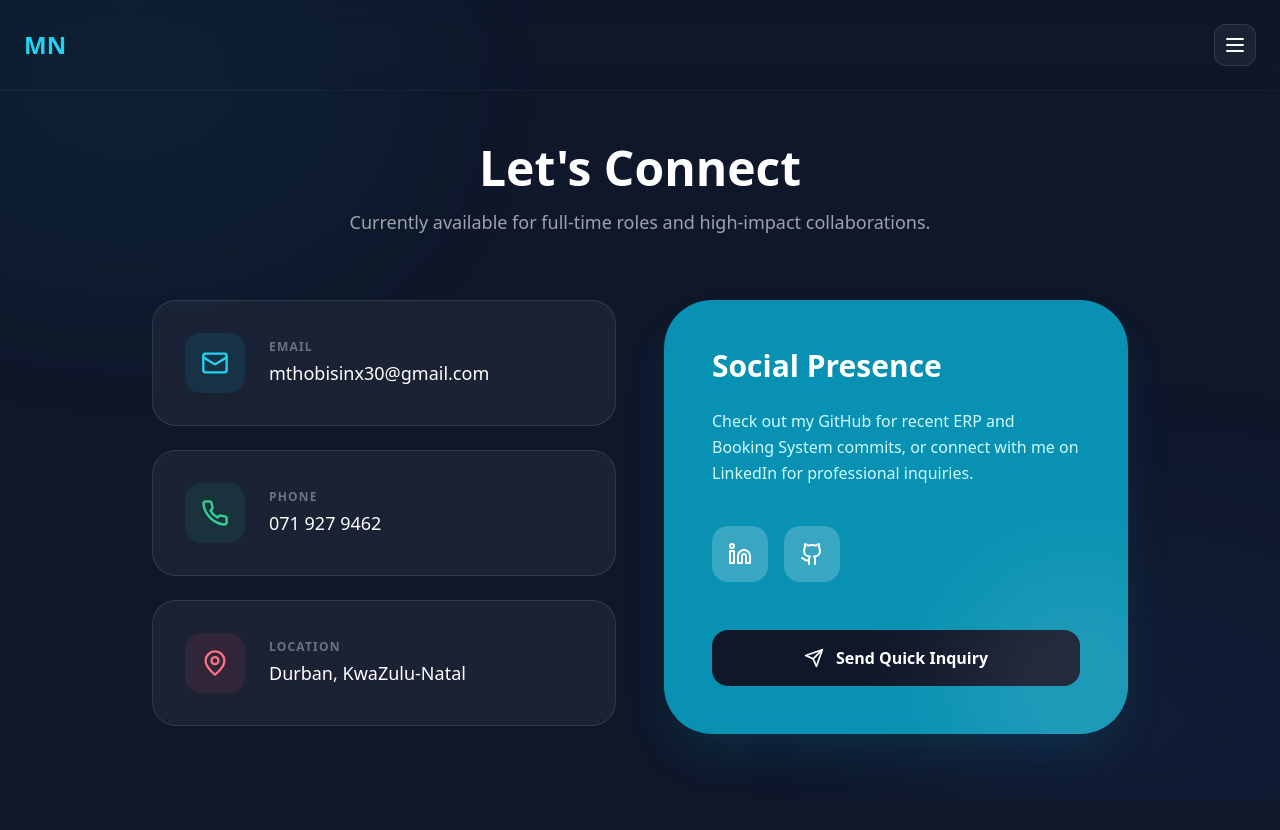
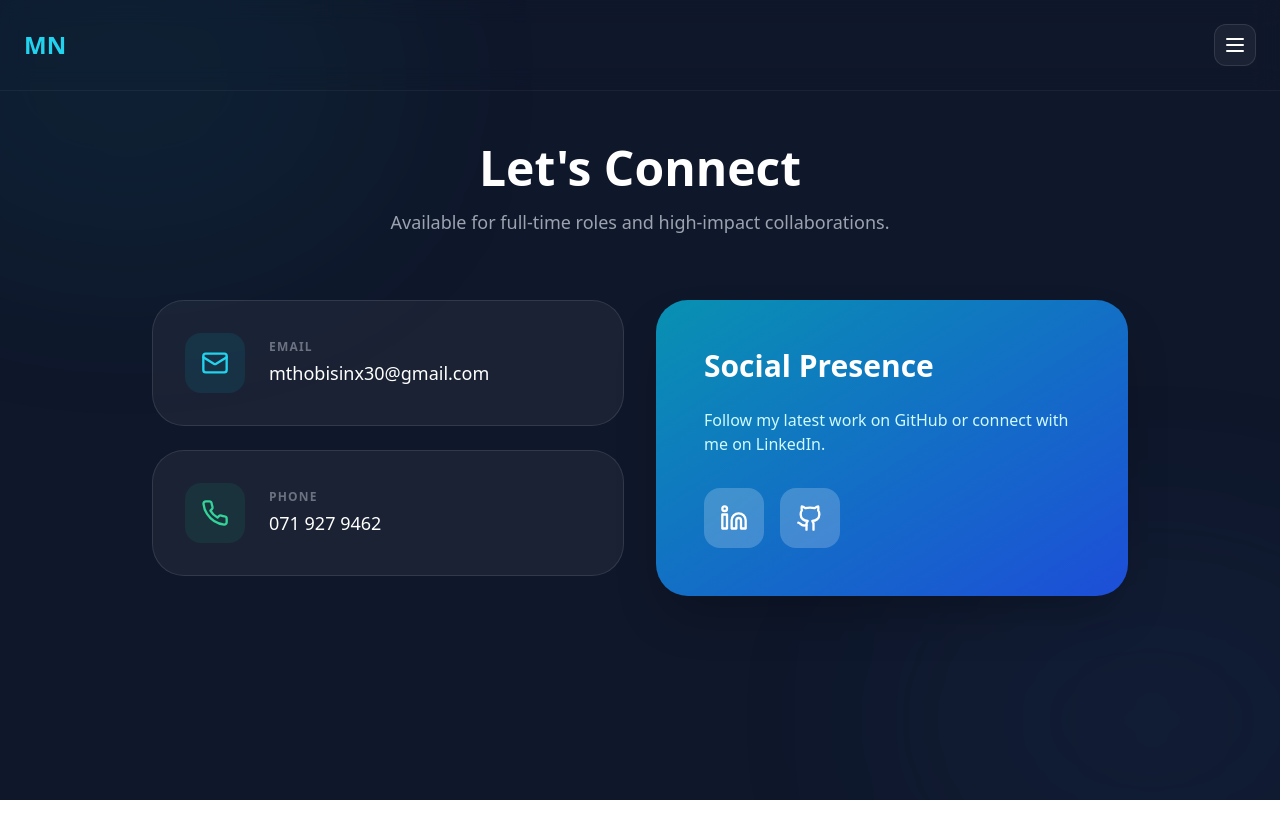
Before and after one commit to mthobisi30/portfolio, a React (Vite) app: page /contact in a window 1280 px wide. After the commit the page ends 800 px from the top, so only its background shows below. Built offline with nearby package versions, Linux system fonts and the light colour scheme.

Commit message:
Update Contact.jsx

```diff
--- a/src/pages/Contact.jsx
+++ b/src/pages/Contact.jsx
@@ -1,75 +1,40 @@
 import React from 'react';
-import { Mail, Phone, MapPin, Linkedin, Github, Send } from 'lucide-react';
+import { Mail, Phone, MapPin, Linkedin, Github } from 'lucide-react';
 import { CV_DATA } from '../data';
 
 export default function Contact() {
   return (
     <div className="max-w-5xl mx-auto px-6 py-12 animate-fade-in">
       <div className="text-center mb-16">
-        <h2 className="text-5xl font-bold mb-4">Let's Connect</h2>
-        <p className="text-gray-400 text-lg">Currently available for full-time roles and high-impact collaborations.</p>
+        <h2 className="text-5xl font-bold mb-4 text-white">Let's Connect</h2>
+        <p className="text-gray-400 text-lg">Available for full-time roles and high-impact collaborations.</p>
       </div>
 
-      <div className="grid md:grid-cols-2 gap-12">
-        {/* Contact Info Cards */}
+      <div className="grid md:grid-cols-2 gap-8">
         <div className="space-y-6">
-          <a href={`mailto:${CV_DATA.email}`} className="flex items-center gap-6 p-8 bg-white/5 border border-white/10 rounded-3xl hover:bg-white/10 transition-all group">
-            <div className="p-4 bg-cyan-500/10 rounded-2xl text-cyan-400 group-hover:scale-110 transition-transform">
-              <Mail size={28} />
-            </div>
+          <a href={`mailto:${CV_DATA.email}`} className="flex items-center gap-6 p-8 bg-white/5 border border-white/10 rounded-[2rem] hover:bg-white/10 transition-all group">
+            <div className="p-4 bg-cyan-500/10 rounded-2xl text-cyan-400 group-hover:scale-110 transition-transform"><Mail size={28} /></div>
             <div>
-              <p className="text-xs text-gray-500 uppercase font-bold tracking-widest mb-1">Email</p>
-              <p className="text-lg font-medium">{CV_DATA.email}</p>
+              <p className="text-xs text-gray-500 font-bold uppercase tracking-widest mb-1">Email</p>
+              <p className="text-lg font-medium text-white">{CV_DATA.email}</p>
             </div>
           </a>
-
-          <a href={`tel:${CV_DATA.phone}`} className="flex items-center gap-6 p-8 bg-white/5 border border-white/10 rounded-3xl hover:bg-white/10 transition-all group">
-            <div className="p-4 bg-emerald-500/10 rounded-2xl text-emerald-400 group-hover:scale-110 transition-transform">
-              <Phone size={28} />
-            </div>
+          <a href={`tel:${CV_DATA.phone}`} className="flex items-center gap-6 p-8 bg-white/5 border border-white/10 rounded-[2rem] hover:bg-white/10 transition-all group">
+            <div className="p-4 bg-emerald-500/10 rounded-2xl text-emerald-400 group-hover:scale-110 transition-transform"><Phone size={28} /></div>
             <div>
-              <p className="text-xs text-gray-500 uppercase font-bold tracking-widest mb-1">Phone</p>
-              <p className="text-lg font-medium">{CV_DATA.phone}</p>
+              <p className="text-xs text-gray-500 font-bold uppercase tracking-widest mb-1">Phone</p>
+              <p className="text-lg font-medium text-white">{CV_DATA.phone}</p>
             </div>
           </a>
-
-          <div className="flex items-center gap-6 p-8 bg-white/5 border border-white/10 rounded-3xl group">
-            <div className="p-4 bg-rose-500/10 rounded-2xl text-rose-400">
-              <MapPin size={28} />
-            </div>
-            <div>
-              <p className="text-xs text-gray-500 uppercase font-bold tracking-widest mb-1">Location</p>
-              <p className="text-lg font-medium">{CV_DATA.location}</p>
-            </div>
-          </div>
         </div>
 
-        {/* Social and Quick Message */}
-        <div className="bg-cyan-600 p-12 rounded-[3rem] text-white relative overflow-hidden flex flex-col justify-between shadow-2xl shadow-cyan-600/20">
-          <div className="relative z-10">
-            <h3 className="text-3xl font-bold mb-6">Social Presence</h3>
-            <p className="mb-10 text-cyan-100 leading-relaxed">
-              Check out my GitHub for recent ERP and Booking System commits, or connect with me on LinkedIn for professional inquiries.
-            </p>
-
-            <div className="flex gap-4">
-              <a href={`https://${CV_DATA.linkedin}`} target="_blank" rel="noreferrer" className="p-4 bg-white/20 rounded-2xl hover:bg-white/30 transition-all">
-                <Linkedin size={24} />
-              </a>
-              <a href="https://github.com/mthobisi30" target="_blank" rel="noreferrer" className="p-4 bg-white/20 rounded-2xl hover:bg-white/30 transition-all">
-                <Github size={24} />
-              </a>
-            </div>
+        <div className="bg-gradient-to-br from-cyan-600 to-blue-700 p-12 rounded-[2rem] text-white flex flex-col justify-center shadow-2xl">
+          <h3 className="text-3xl font-bold mb-6">Social Presence</h3>
+          <p className="text-cyan-100 mb-8">Follow my latest work on GitHub or connect with me on LinkedIn.</p>
+          <div className="flex gap-4">
+            <a href={`https://${CV_DATA.linkedin}`} target="_blank" rel="noreferrer" className="p-4 bg-white/20 rounded-2xl hover:bg-white/30 transition-all"><Linkedin size={28} /></a>
+            <a href="https://github.com/mthobisi30" target="_blank" rel="noreferrer" className="p-4 bg-white/20 rounded-2xl hover:bg-white/30 transition-all"><Github size={28} /></a>
           </div>
-
-          <div className="mt-12">
-            <button className="w-full py-4 bg-slate-900 text-white rounded-2xl font-bold flex items-center justify-center gap-3 hover:bg-black transition-colors">
-              <Send size={20} /> Send Quick Inquiry
-            </button>
-          </div>
-
-          {/* Decorative Circle */}
-          <div className="absolute -bottom-20 -right-20 w-64 h-64 bg-white/10 rounded-full blur-3xl"></div>
         </div>
       </div>
     </div>
```
